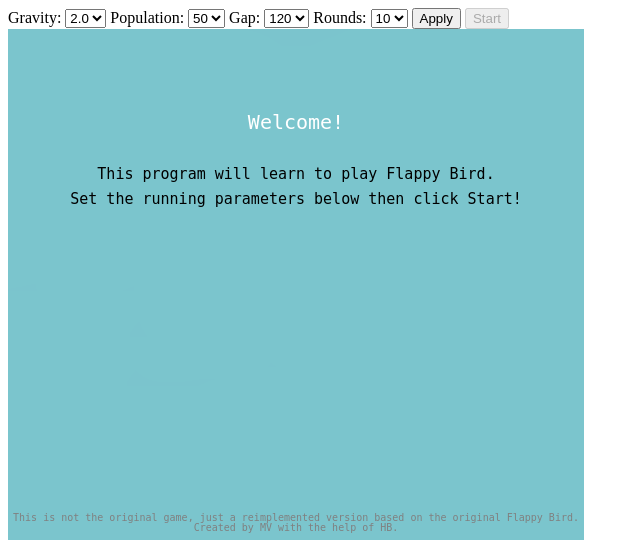
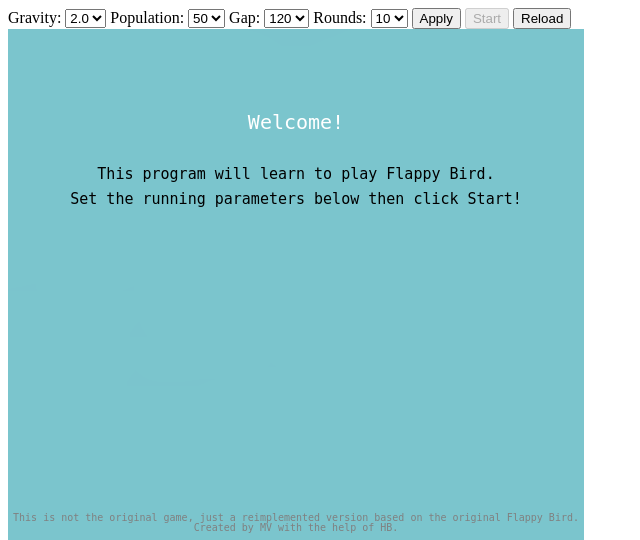
Before and after one commit to fovecsernyes/fbai, a Flask app: page / in a window 1280 px wide. Shown: the top 540 px of the page, without its empty margins (0-640 px from the left). Run offline with Flask 2, Linux system fonts and the light colour scheme.

Commit message:
A: FE: added reload button

```diff
--- a/templates/index.html
+++ b/templates/index.html
@@ -34,6 +34,8 @@
 
     <input id="apply" type="submit" formmethod="POST" value="Apply"/>
     <input id="start" type="button" value="Start" />
+    <input type="button" value="Reload" onClick="window.location.href=window.location.href">
+
 </form>
 
 <canvas id="canvas" width="576" height="512"></canvas>
```
